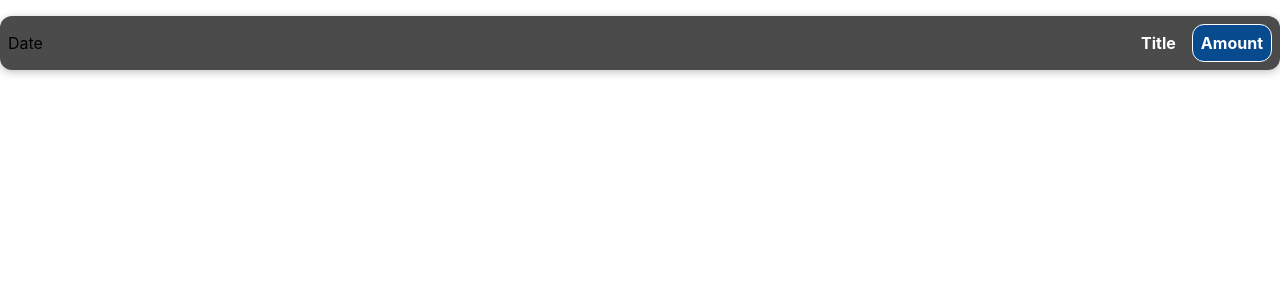
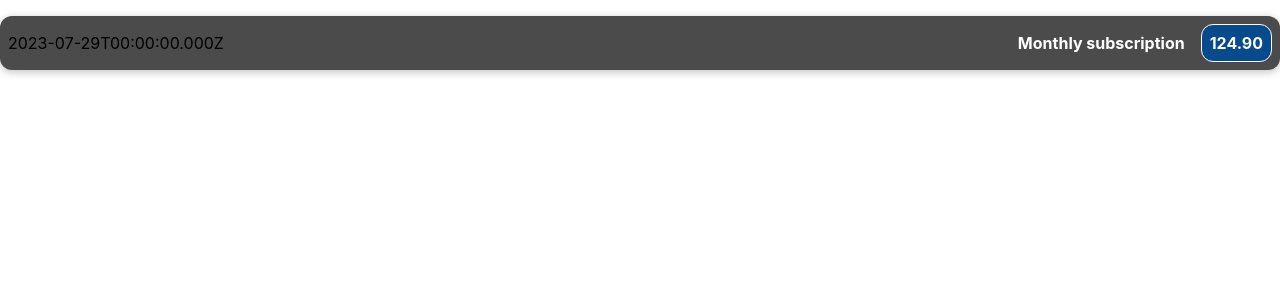
Before and after one commit to Sahil-4U/learnvern-project, a React (Create React App) app: page / in a window 1280 px wide. Shown: the top 300 px of the page. Built offline with nearby package versions, Linux system fonts and the light colour scheme.

Commit message:
now from static values i have shifted to dynamic values in our custom component

```diff
--- a/src/components/Subscription.js
+++ b/src/components/Subscription.js
@@ -2,11 +2,14 @@ import React from 'react';
 import './Subscription.css';
 
 function Subscription() {
+    let date = new Date('2023', '06', '29');
+    let title = 'Monthly subscription';
+    let amount = '124.90';
     return (
         <div className='subscription'>
-            <div>Date</div>
-            <h2 className='subscription_title'>Title</h2>
-            <div className='subscription_price'>Amount</div>
+            <div>{date.toISOString()}</div>
+            <h2 className='subscription_title'>{title}</h2>
+            <div className='subscription_price'>{amount}</div>
         </div>
     )
 }
```
